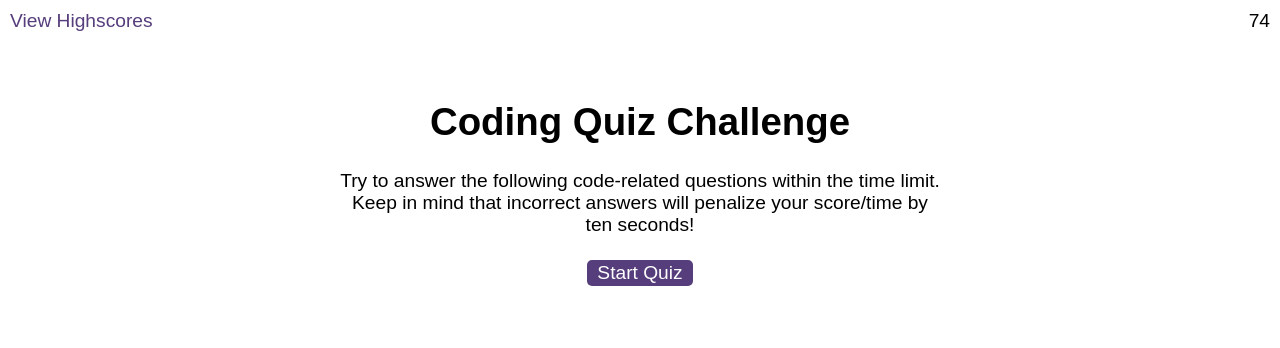
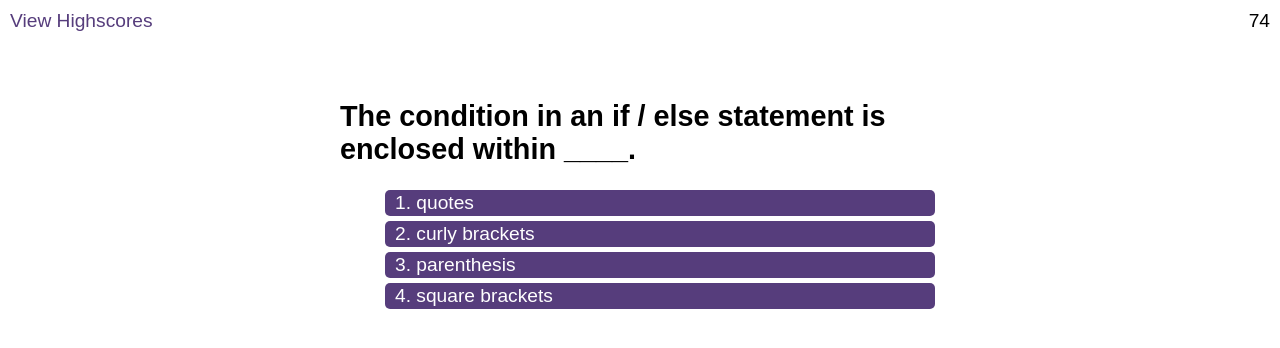
Before and after one commit to neftonjin/multiple-choice-quiz, a plain HTML site: page index.html in a window 1280 px wide. Both pictures are taken after a click on the button "Start Quiz". Drawn offline with Linux system fonts and the light colour scheme.

Commit message:
added showquestion function

```diff
--- a/assets/css/styles.css
+++ b/assets/css/styles.css
@@ -30,6 +30,9 @@ button:hover {
   background-color: #8570a5;
 }
 
+.list-item:hover{
+  background-color: #8570a5;
+}
 .choices button {
   display: block;
 }
@@ -49,9 +52,9 @@ li {
   list-style: decimal inside none;
 }
 
-li:nth-child(odd) {
+/* li:nth-child(odd) {
   background-color: #f3edfc;
-}
+} */
 
 .wrapper {
   margin: 100px auto 0 auto;
@@ -62,6 +65,9 @@ li:nth-child(odd) {
   display: none;
 }
 
+.show{
+  display:inline-block;
+}
 .start {
   text-align: center;
 }
@@ -86,3 +92,15 @@ li:nth-child(odd) {
   top: 10px;
   right: 10px;
 }
+
+.list-item{
+  margin: 5px;
+  cursor: pointer;
+  font-size: 100%;
+  background-color: #563d7c;
+  border-radius: 5px;
+  padding: 2px 10px;
+  color: white;
+  border: 0;
+  transition: background-color 0.1s;
+}
--- a/assets/js/logic.js
+++ b/assets/js/logic.js
@@ -2,10 +2,33 @@
   let elem = document.querySelector('#time');
   // let startBtn= document.querySelector('#submit');
   let count=75;
-  let button = document.getElementById("start");
+  let buttonId = document.getElementById("start");
+  let questionBox = document.getElementById("start-screen");
+  let questionId =document.getElementById("questions");
+  let questionTitleId = document.getElementById("question-title");
+  let questionChoicesId =document.getElementById("choices");
+  let choiceListId = document.getElementById("choiceList");
+
+
+
+ function display(element){
+  if (element.style.display === "none") {
+    element.style.display = "block";
+} else {
+  element.style.display = "none";
+}
+ }
+
 
 // Create the function that will be called when the button is clicked
-button.addEventListener("click", function() {
+
+buttonId.addEventListener("click", function() {
+     showQuestion();
+
+      display(buttonId);
+      display(questionBox);
+      display(questionId);
+
   // Create a variable to hold the interval ID
   var intervalId;
 
@@ -25,17 +48,37 @@ button.addEventListener("click", function() {
   }, 1000);
 
   // Stop the interval when the button is clicked again
+ currentQuestion++;
+ console.log(currentQuestion);
+});
 
-});
-function myFunction(item) {
-  sum += item;
+// function myFunction(item)
+//   sum += item;
+//
+let currentQuestion = 0;
+console.log(currentQuestion);
+function showQuestion() {
+
+
+questionTitleId.innerHTML = questionsList[currentQuestion].question;
+
+let answersValues = Object.values(questionsList[currentQuestion].answers); // Answer choices array
+console.log(answersValues);
+
+answersValues.forEach(function(ans){
+
+  let listItem = document.createElement("li");
+  listItem.setAttribute("class", "list-item"); //adding class to the answer option
+  console.log(ans);
+  listItem.textContent=ans;
+  choiceListId.appendChild(listItem);
 }
-let q = questions;
-console.log(questions)
-// let ans = q[i].answers;
-for( let i=0; i<q.length; i++){
-  // console.log(q[i]);
-  // console.log(q[i].question);
-   console.log( typeof q.answers )
+)
 
 }
+
+function checkAnswer(){
+
+
+
+}
--- a/assets/js/questions.js
+++ b/assets/js/questions.js
@@ -1,4 +1,4 @@
-const questions = [
+const questionsList = [
     {
       question: "The condition in an if / else statement is enclosed within ____.",
       answers: {
--- a/index.html
+++ b/index.html
@@ -25,9 +25,11 @@
         <button id="start">Start Quiz</button>
       </div>
 
-      <div id="questions" class="hide">
+      <div id="questions" style="display: none;">
         <h2 id="question-title"></h2>
-        <div id="choices" class="choices"></div>
+        <div id="choices" class="choices">
+          <ul id="choiceList"> </ul>
+        </div>
       </div>
 
       <div id="end-screen" class="hide">
```
